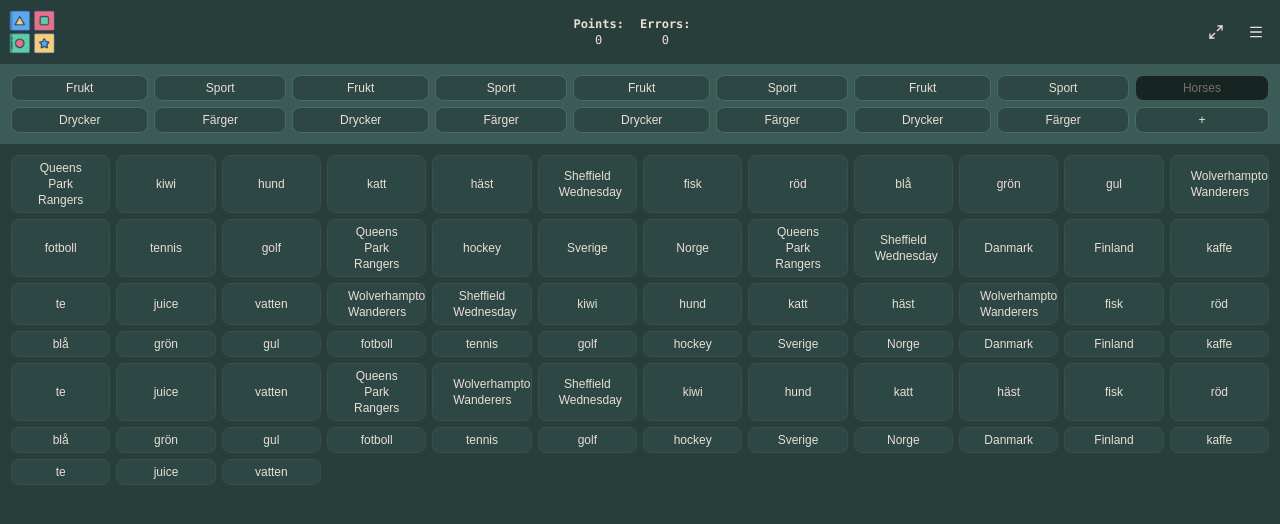
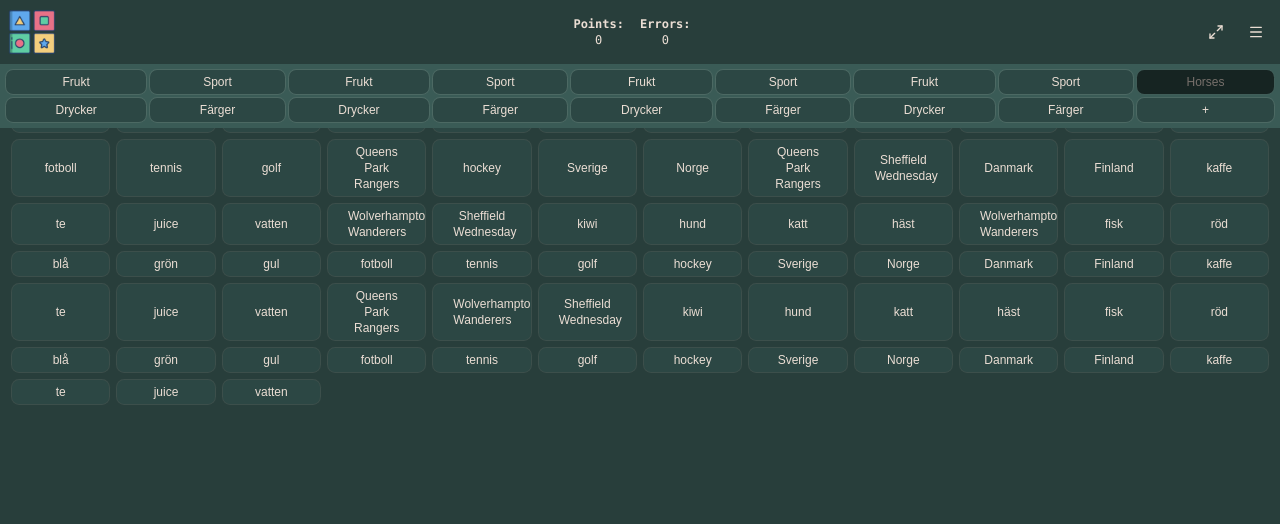
Before and after one commit to eijnewe/match-match, a React (Vite) app: page /game/4 in a window 1280 px wide. Shown: the top 524 px of the page. Built offline with nearby package versions, Linux system fonts and the light colour scheme.

Commit message:
Additional random changes

```diff
--- a/src/features/game/components/CategoryBanner.tsx
+++ b/src/features/game/components/CategoryBanner.tsx
@@ -8,16 +8,12 @@ export function CategoryBanner({
   categoryCount,
 }) {
   const isTwoRows = pinnedCategories.length > categoryCount / 2
-  console.log(categoryCount)
-  console.log(pinnedCategories)
-
-  console.log(isTwoRows)
 
   return (
     <div
       className={clsx(
-        'grid grid-flow-col gap-2 bg-border dark:bg-border overflow-x-auto items-stretch auto-rows-fr p-3 shrink-0',
-        isTwoRows ? 'grid-rows-2' : 'grid-rows-1',
+        'grid grid-flow-col gap-1 bg-border dark:bg-border absolute w-full left-0 p-1.5 overflow-x-auto items-stretch max-h-60 auto-rows-fr',
+        isTwoRows ? 'grid-rows-2' : 'grid-rows-1'
       )}
     >
       {pinnedCategories.map((cat) => (
@@ -25,13 +21,6 @@ export function CategoryBanner({
       ))}
       <CustomCard type='completedCategory' categoryTitle='Horses'/>
       <CustomCard type="plus"/>
-      {/* <span
-          key={cat}
-          className="px-2 py-1 bg-primary/10 rounded text-sm flex items-center gap-1"
-        >
-          {cat}
-          <button onClick={() => onRemoveCategory(cat)}>remove</button>
-        </span> */}
     </div>
   )
 }
--- a/src/features/game/components/CustomCard.tsx
+++ b/src/features/game/components/CustomCard.tsx
@@ -64,7 +64,7 @@ function AddCard() {
     )
 }
 
-function CategoryCard(props: Extract<CustomCardProps, { type: "category" | "completedCategory" }>) {
+function CategoryCard(props: Extract<CustomCardProps, { type: "category" | "completedCategory" | "editable" }>) {
     const limit = 20 // placeholder; num of categories/words in categories
     const sortedWords = ["Lorem", "Ipsum", "Dolor", "Sit"] // placeholder array of words in category
     const defaultCategoryTitle = "Unknown category"
```
